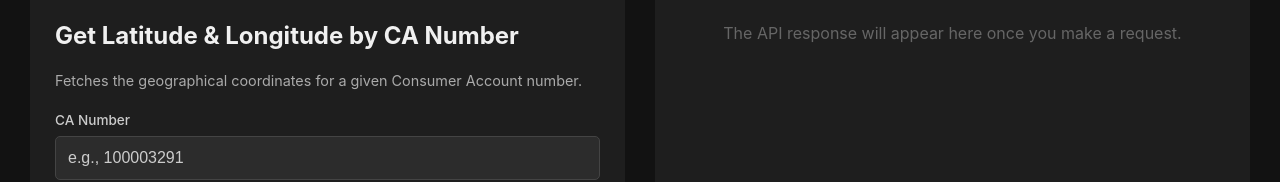
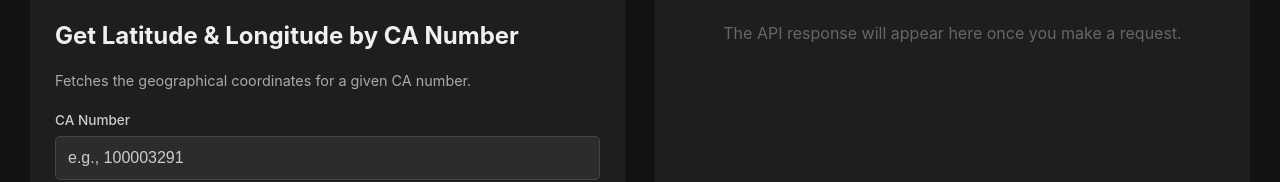
Before and after one commit to nameisvipin/Solar-api, a React (Vite) app: page /home in a window 1280 px wide. Shown: the part 171-353 px from the top of the page. Built offline with nearby package versions, Linux system fonts and the light colour scheme; sample sign-in values are in the browser's storage.

Commit message:
use CA instead of full form

```diff
--- a/src/components/HomePage.jsx
+++ b/src/components/HomePage.jsx
@@ -90,7 +90,7 @@ const HomePage = () => {
         return (
           <form onSubmit={handleGetLatLong}>
             <h2>Get Latitude & Longitude by CA Number</h2>
-            <p>Fetches the geographical coordinates for a given Consumer Account number.</p>
+            <p>Fetches the geographical coordinates for a given CA number.</p>
             <div className="input-group">
               <label htmlFor="latLongCa">CA Number</label>
               <input
@@ -108,7 +108,7 @@ const HomePage = () => {
         return (
           <form onSubmit={handleGetCaDetails}>
             <h2>Get CA Details</h2>
-            <p>Retrieves detailed information for a given Consumer Account number from SAP ISU.</p>
+            <p>Retrieves detailed information for a given CA number from SAP ISU.</p>
             <div className="input-group">
               <label htmlFor="caDetailsCa">CA Number</label>
               <input
```
